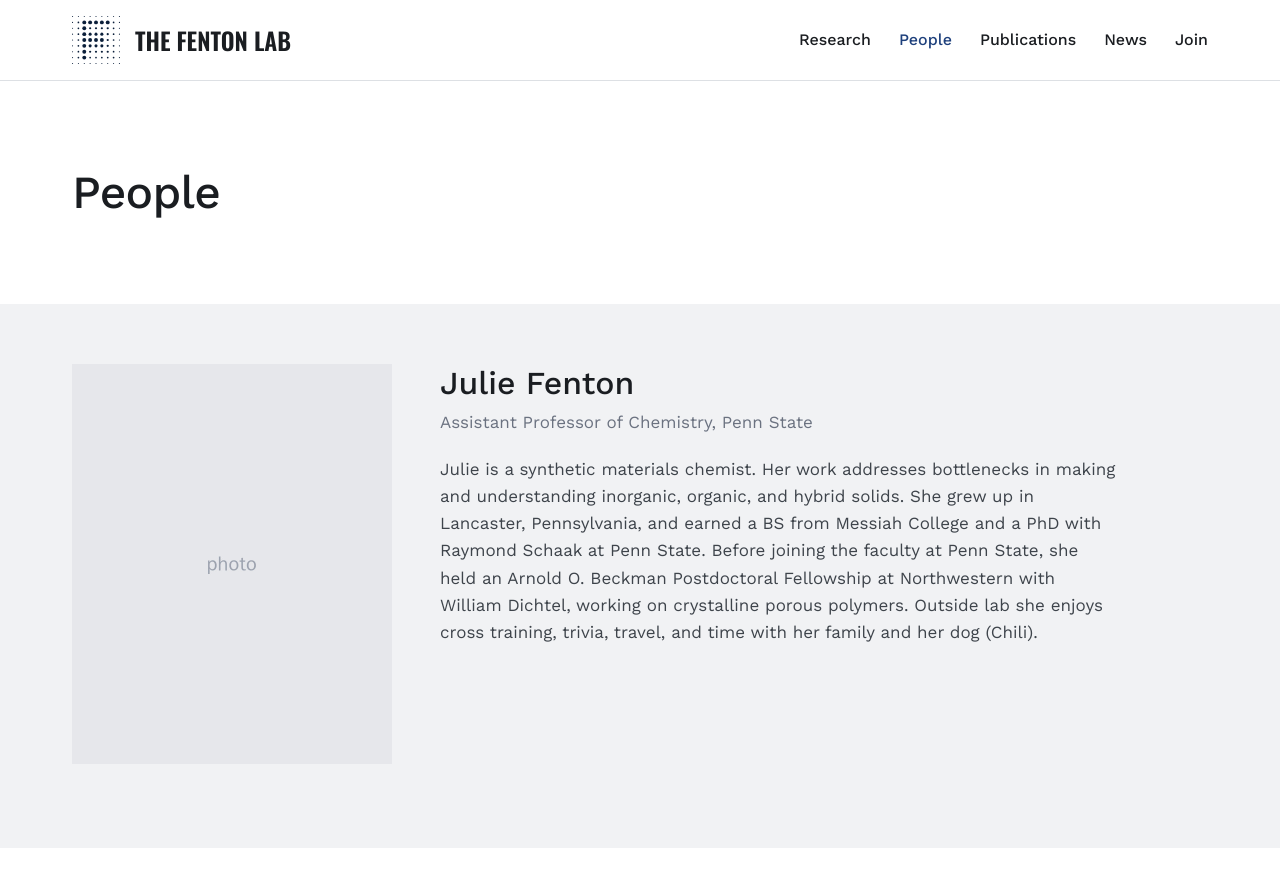
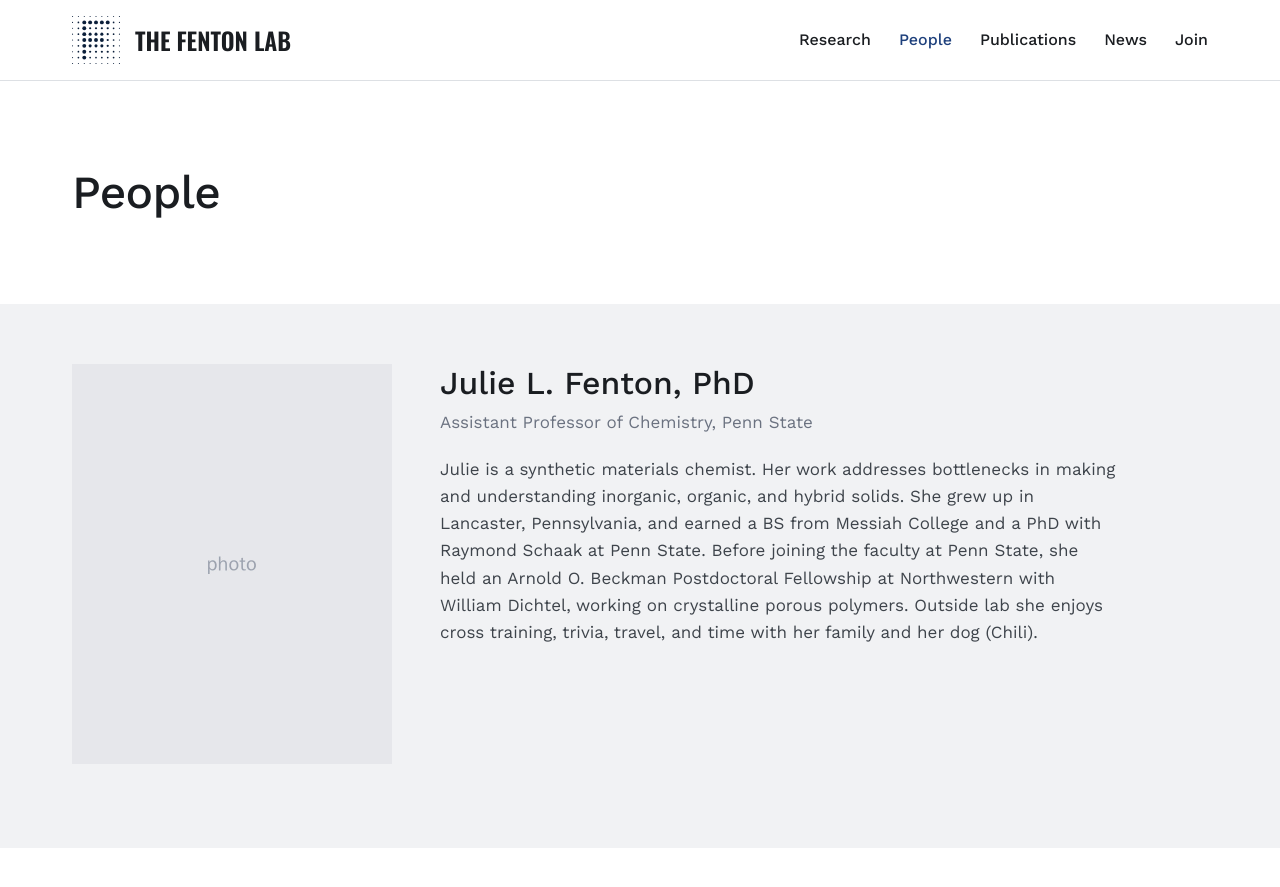
Before and after one commit to thefentonlab/thefentonlab.github.io, a Jekyll site: the page built from people.html, in a window 1280 px wide and 900 px high. Shown: the top 887 px of the window. Built offline with Jekyll 4.4.1, drawn with Linux system fonts in a browser that asks for light colours.

Commit message:
Update people.yml

```diff
--- a/_data/people.yml
+++ b/_data/people.yml
@@ -5,7 +5,7 @@
 # ============================================================
 
 pi:
-  name: Julie Fenton
+  name: Julie L. Fenton, PhD
   title: Assistant Professor of Chemistry, Penn State
   photo: people/julie.jpg
   bio: >
```
